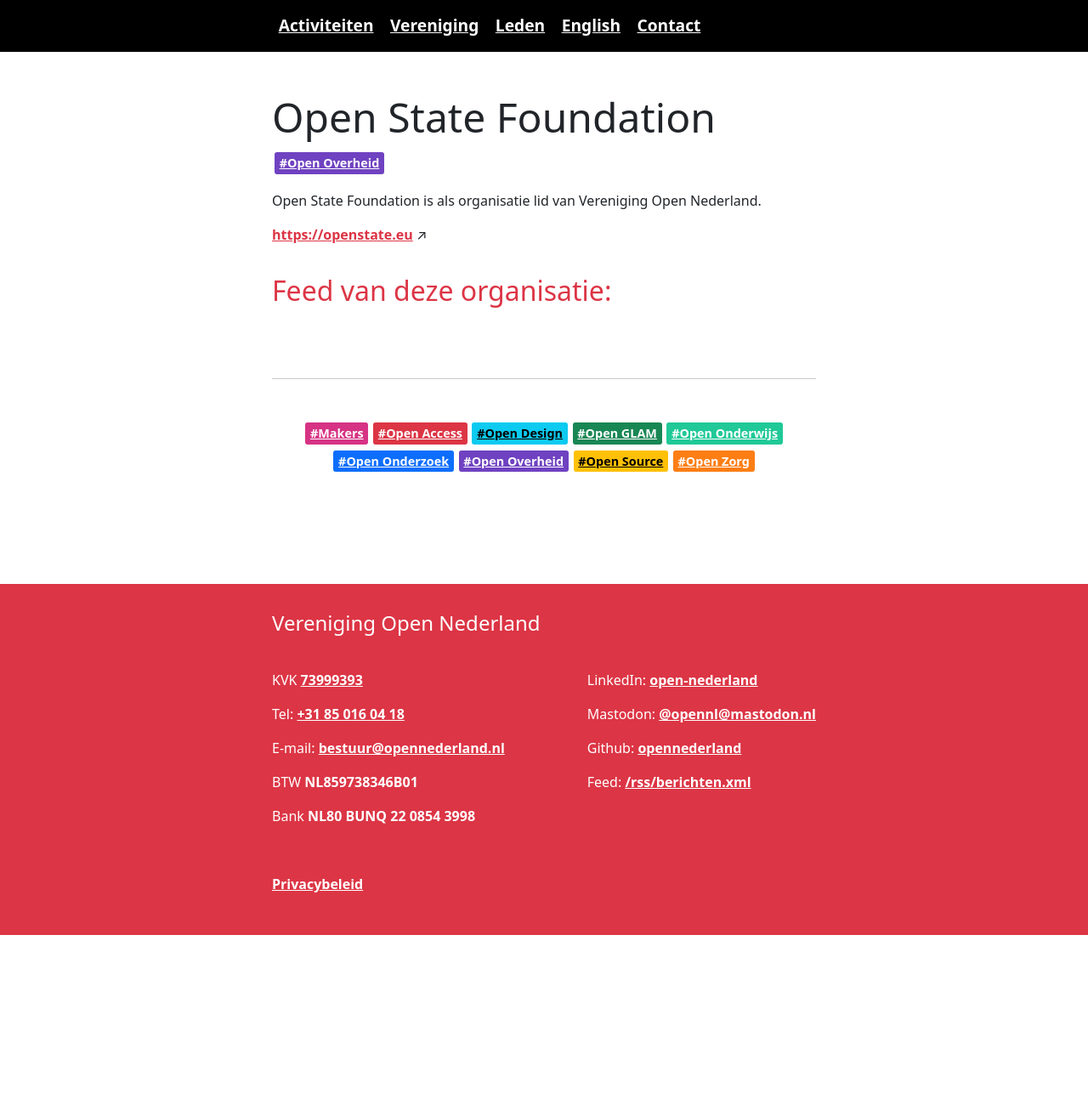
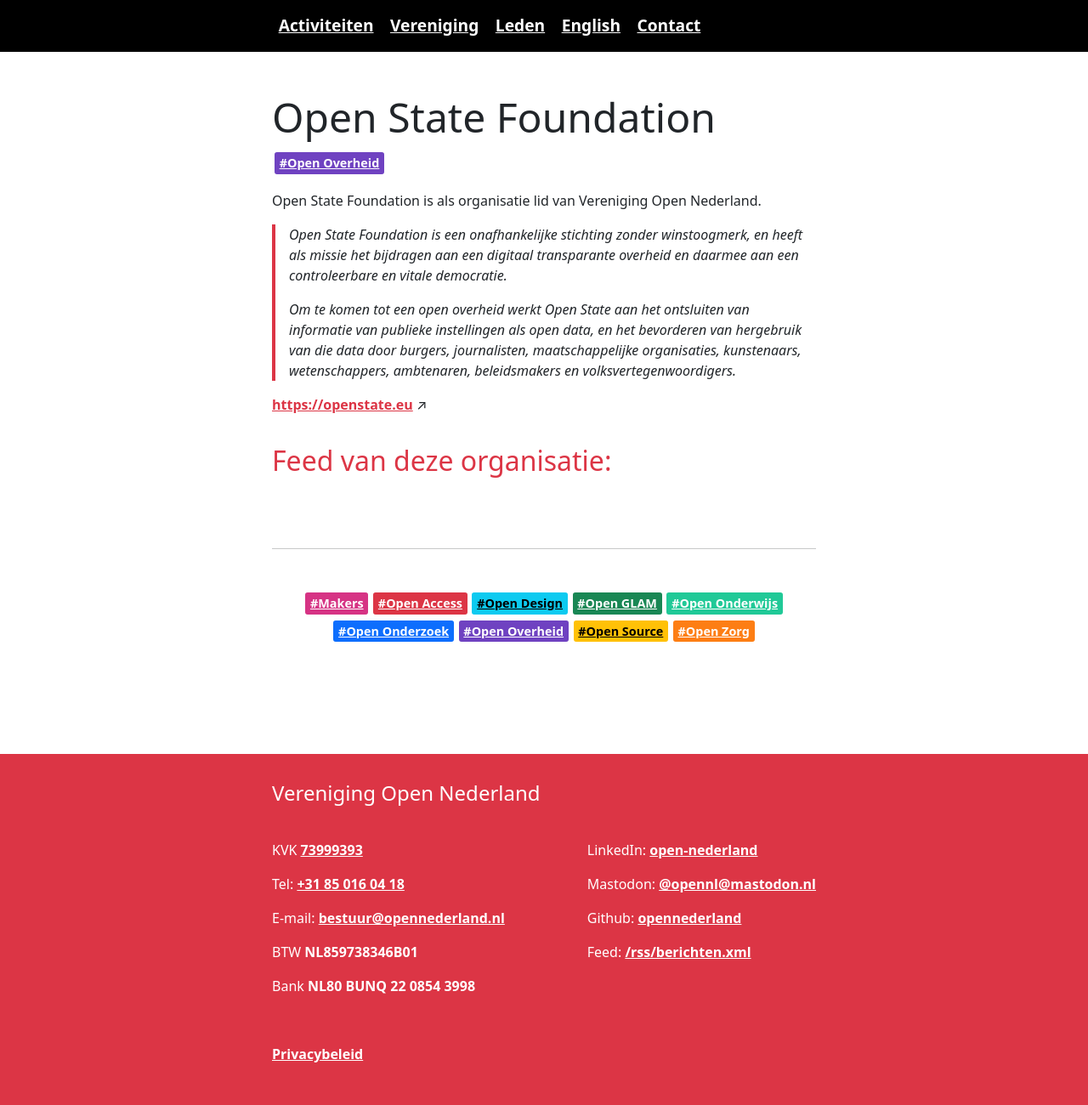
Before and after one commit to opennederland/www.opennederland.nl, a Jekyll site: the page built from _members/organisaties/open-state.md, in a window 1280 px wide. Shown: the whole page at 85% size. Built offline with Jekyll 4.4.1, drawn with Linux system fonts in a browser that asks for light colours; before the commit the page ends 1100 px from its top, so only the background shows below that.

Commit message:
Update open-state.md

```diff
--- a/_members/organisaties/open-state.md
+++ b/_members/organisaties/open-state.md
@@ -6,3 +6,7 @@
 type: organisatie
 rss: https://openstate.eu/nl/feed/
 ---
+
+Open State Foundation is een onafhankelijke stichting zonder winstoogmerk, en heeft als missie het bijdragen aan een digitaal transparante overheid en daarmee aan een controleerbare en vitale democratie.
+
+Om te komen tot een open overheid werkt Open State aan het ontsluiten van informatie van publieke instellingen als open data, en het bevorderen van hergebruik van die data door burgers, journalisten, maatschappelijke organisaties, kunstenaars, wetenschappers, ambtenaren, beleidsmakers en volksvertegenwoordigers.
```
